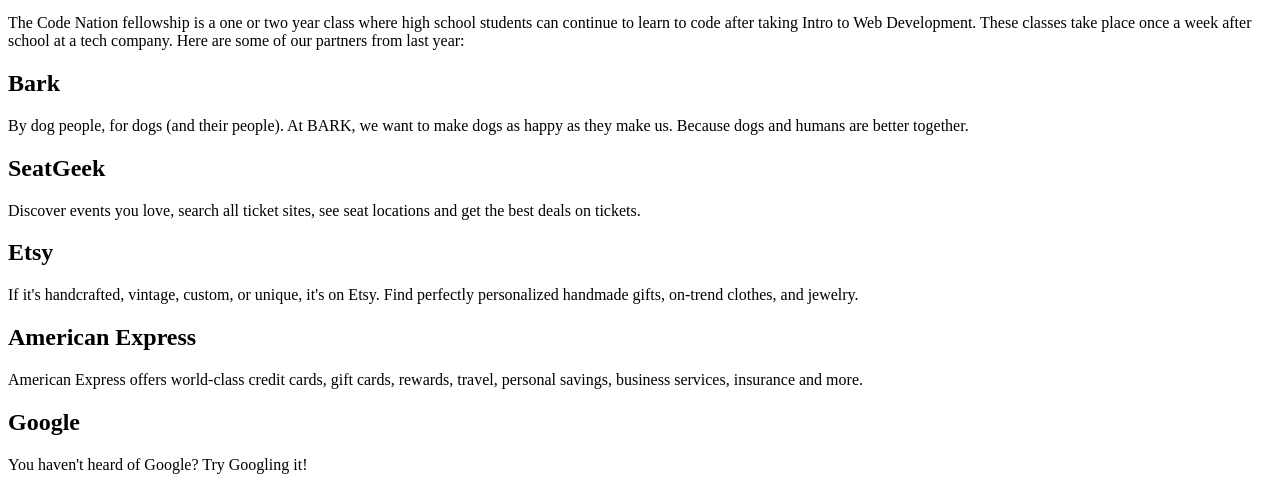
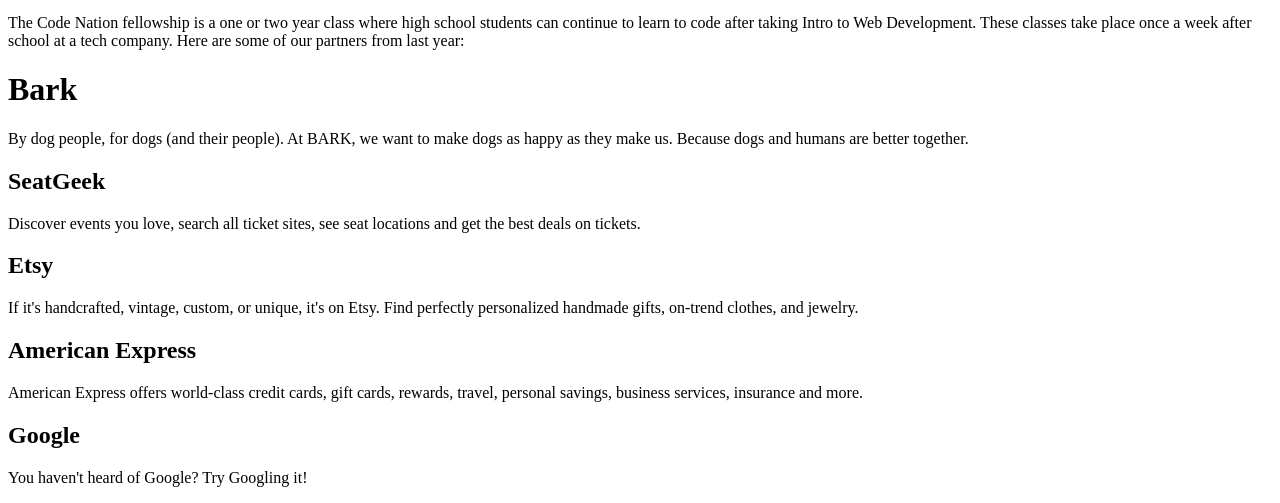
Before and after one commit to myfakeaccountname/033-Google-Fonts-Code-Nation-Fellowship, a plain HTML site: page index.html in a window 1280 px wide. Shown: the part 386-889 px from the top of the page. Drawn offline with Linux system fonts and the light colour scheme.

Commit message:
Created using Popcode: https://popcode.org

```diff
--- a/index.html
+++ b/index.html
@@ -1,7 +1,7 @@
 <!doctype html>
 <html>
 <head>
-  <title>03.3 Google Fonts: Code Nation Fellowship</title>
+  <title>Google Fonts for Code Nation Fellowship</title>
     <link rel="preconnect" href="https://fonts.gstatic.com">
 <link href="https://fonts.googleapis.com/css2?family=Heebo:wght@100&display=swap" rel="stylesheet">
 </head>
@@ -11,7 +11,7 @@
   <img src="https://codenation.org/wp-content/uploads/2018/10/The-First-Step.png">
   <p>The Code Nation fellowship is a one or two year class where high school students can continue to learn to code after taking Intro to Web Development. These classes take place once a week after school at a tech company. Here are some of our partners from last year:</p>
 
-  <h2 class="bark">Bark</h2>
+  <h1 class="bark">Bark</h1>
   <p>By dog people, for dogs (and their people). At BARK, we want to make dogs as happy as they make us. Because dogs and humans are better together.</p>
 
   <h2 class="seatgeek">SeatGeek</h2>
```
